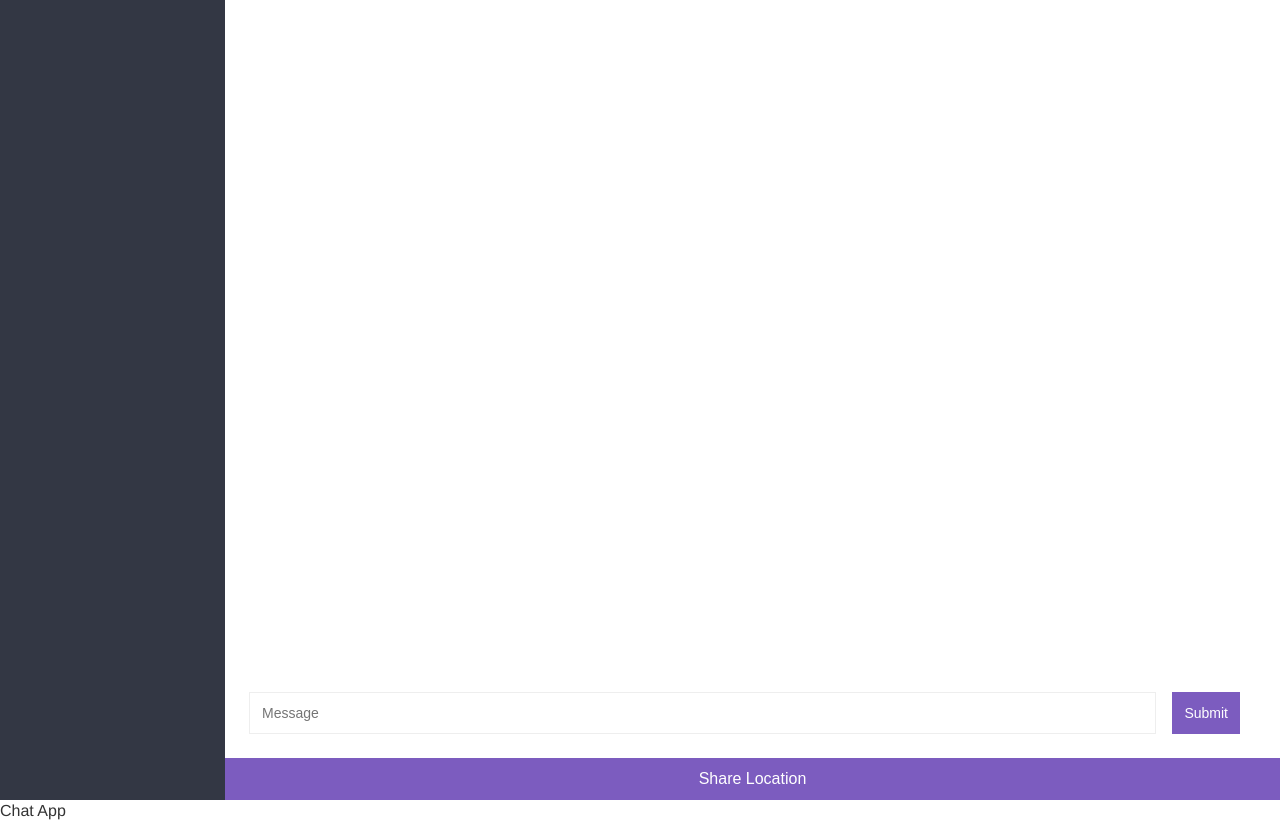
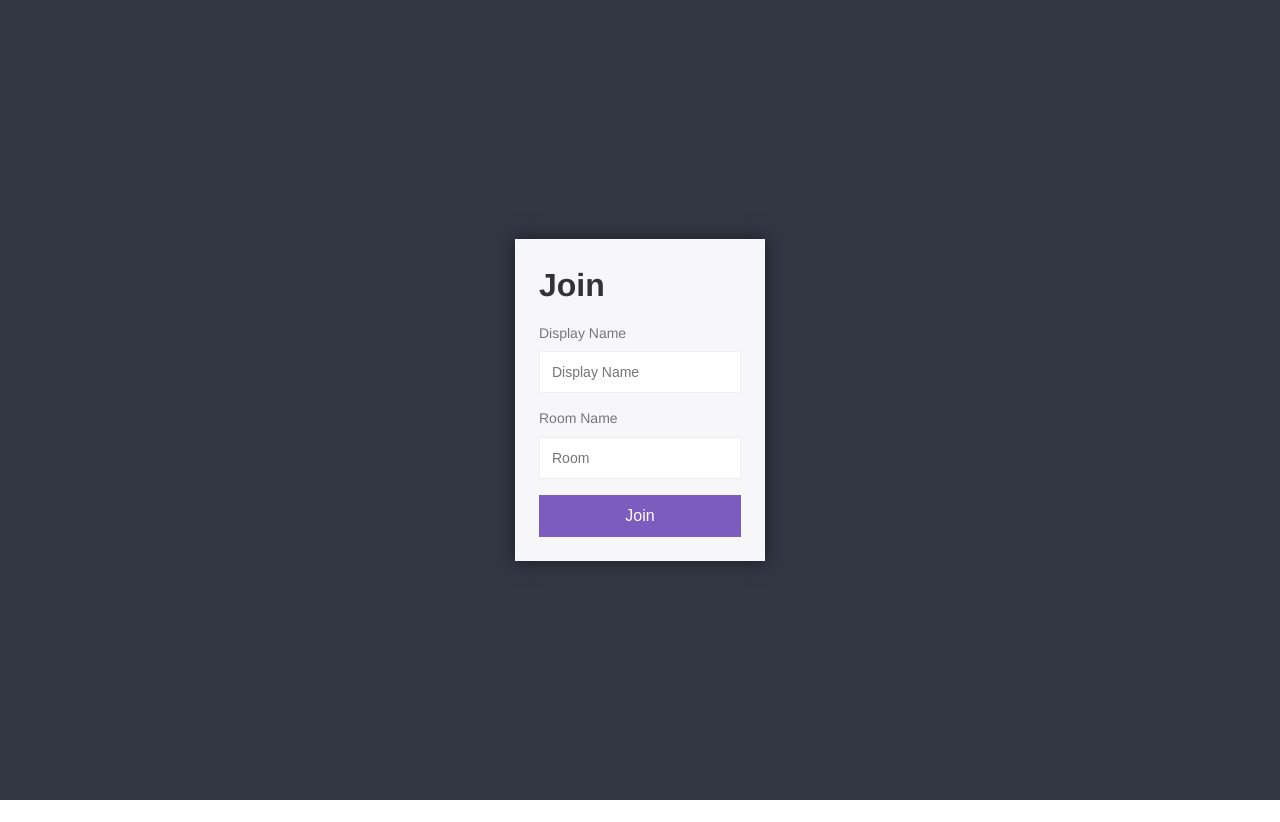
Before and after one commit to abuhanaan/uptick-talent-fellowship, a website: page public/index.html in a window 1280 px wide. After the commit the page ends 800 px from the top, so only its background shows below. Drawn offline with nearby package versions, Linux system fonts and the light colour scheme; no server answers.

Commit message:
Added Join Page

```diff
--- a/public/index.html
+++ b/public/index.html
@@ -6,49 +6,23 @@
     <link rel="stylesheet" href="/css/styles.min.css" />
   </head>
   <body>
-    <div class="chat">
-      <div class="chat__sidebar"></div>
-      <div class="chat__main">
-        <div id="messages" class="chat__messages"></div>
-
-        <div class="compose">
-          <form action="" id="message-form">
-            <input type="text" name="message" placeholder="Message" />
-            <button>Submit</button>
-          </form>
-        </div>
-
-        <button id="send-location">Share Location</button>
+    <div class="centered-form">
+      <div class="centered-form__box">
+        <h1>Join</h1>
+        <form action="/chat.html">
+          <label for="">Display Name</label>
+          <input
+            type="text"
+            name="username"
+            placeholder="Display Name"
+            id=""
+            required
+          />
+          <label for="">Room Name</label>
+          <input type="text" name="room" placeholder="Room" required />
+          <button>Join</button>
+        </form>
       </div>
     </div>
-    Chat App
-
-    <script id="message-template" type="text/html">
-      <div class="message">
-        <p>
-          <span class="message__name">Some User Name</span>
-          <span class="message__meta">{{ createdAt }}</span>
-        </p>
-        <p>{{ message }}</p>
-      </div>
-    </script>
-
-    <script id="location-template" type="text/html">
-      <div class="message">
-        <p>
-          <span class="message__name">Some User Name</span>
-          <span class="message__meta">{{ createdAt }}</span>
-        </p>
-        <p>
-          <a href="{{ url }}" target="_blank">My Location</a>
-        </p>
-      </div>
-    </script>
-
-    <script src="https://cdnjs.cloudflare.com/ajax/libs/mustache.js/3.0.1/mustache.min.js"></script>
-    <script src="https://cdnjs.cloudflare.com/ajax/libs/moment.js/2.22.2/moment.min.js"></script>
-    <script src="https://cdnjs.cloudflare.com/ajax/libs/qs/6.6.0/qs.min.js"></script>
-    <script src="/socket.io/socket.io.js"></script>
-    <script src="/js/chat.js"></script>
   </body>
 </html>
```
Also changed, not shown: public/chat.html (added, +54 -0 lines).
